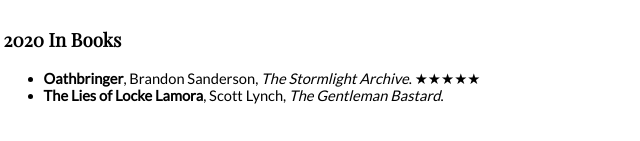
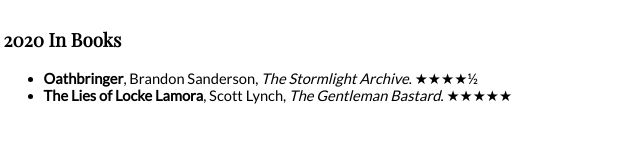
Before and after one commit to yildab/yildab-archive.github.io, a plain HTML site: page books.html in a window 1280 px wide. Shown: the part 253-394 px from the top of the page, 194-834 px from the left. Drawn offline with nearby package versions, Linux system fonts and the light colour scheme; a web font is replaced by a local one.

Commit message:
Update books.html

```diff
--- a/books.html
+++ b/books.html
@@ -29,8 +29,8 @@
     <div id="main">
       <h3>2020 In Books</h3>
       <ol>
-        <li><b>Oathbringer</b>, Brandon Sanderson, <i>The Stormlight Archive</i>. ★★★★★</li>
-        <li><b>The Lies of Locke Lamora</b>, Scott Lynch, <i>The Gentleman Bastard</i>.</li>
+        <li><b>Oathbringer</b>, Brandon Sanderson, <i>The Stormlight Archive</i>. ★★★★½</li>
+        <li><b>The Lies of Locke Lamora</b>, Scott Lynch, <i>The Gentleman Bastard</i>. ★★★★★</li>
       </ol>
     </div>
   </body>
```
